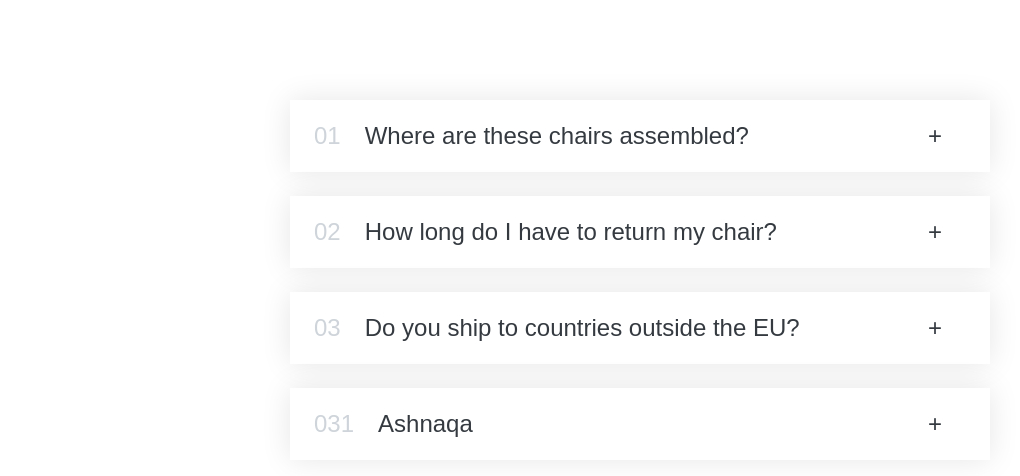
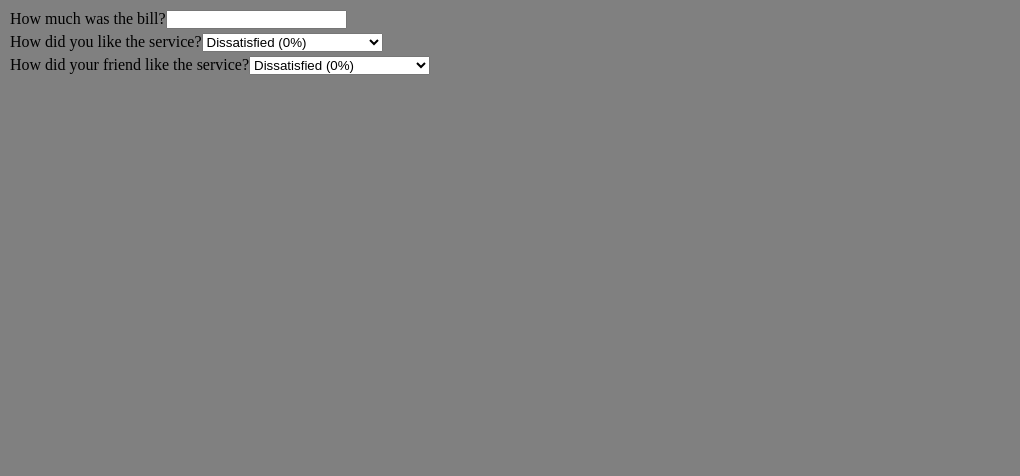
Before and after one commit to Abdurashidov-A/Udemy, a React (Create React App) app: page / in a window 1280 px wide. Shown: the top 476 px of the page, without its empty margins (0-1020 px from the left). Built offline with nearby package versions, Linux system fonts and the light colour scheme.

Commit message:
Tip Calculator

```diff
--- a/src/App.js
+++ b/src/App.js
@@ -1,68 +1,86 @@
 import { useState } from "react";
 
-const faqs = [
-  {
-    id: 1,
-    title: "Where are these chairs assembled?",
-    text: "Lorem ipsum dolor sit amet consectetur, adipisicing elit. Accusantium, quaerat temporibus quas dolore provident nisi ut aliquid ratione beatae sequi aspernatur veniam repellendus.",
-  },
-  {
-    id: 2,
-    title: "How long do I have to return my chair?",
-    text: "Pariatur recusandae dignissimos fuga voluptas unde optio nesciunt commodi beatae, explicabo natus.",
-  },
-  {
-    id: 3,
-    title: "Do you ship to countries outside the EU?",
-    text: "Excepturi velit laborum, perspiciatis nemo perferendis reiciendis aliquam possimus dolor sed! Dolore laborum ducimus veritatis facere molestias!",
-  },
-];
+const App = () => {
+  const [cost, setCost] = useState("");
+  const [tip, setTip] = useState(0);
+  const [tipSecond, setTipSecond] = useState(0);
+  const handleReset = () => {
+    setCost("");
+    setTip(0);
+    setTipSecond(0);
+  };
 
-const App = () => {
   return (
-    <div>
-      <Accardion data={faqs} />
+    <div className="app">
+      <BillInput cost={cost} setCost={setCost} />
+      <ServicePercentage percentage={tip} settingTip={setTip}>
+        How did you like the service?
+      </ServicePercentage>
+      <ServicePercentage percentage={tipSecond} settingTip={setTipSecond}>
+        How did your friend like the service?
+      </ServicePercentage>
+      <br />
+      {cost ? (
+        <div>
+          <Text cost={cost} tip={tip} tipSecond={tipSecond} />
+          <Reset onReset={handleReset} />
+        </div>
+      ) : (
+        ""
+      )}
     </div>
   );
 };
 
-const Accardion = ({ data }) => {
-  const [click, setClick] = useState(null);
-  console.log("click", click);
-
+function BillInput({ cost, setCost }) {
   return (
-    <div className="accordion">
-      {data.map((item, idx) => (
-        <AccordionItem
-          title={item.title}
-          num={idx}
-          click={click}
-          setClick={setClick}
-        >
-          {item.text}
-        </AccordionItem>
-      ))}
-      <AccordionItem title="Ashnaqa" num="3" click={click} setClick={setClick}>
-        <p>Hello my man, how are you</p>
-        <p>Hello my man, how are you</p>
-        <p>Hello my man, how are you</p>
-        <p>Hello my man, how are you</p>
-      </AccordionItem>
+    <div>
+      How much was the bill?
+      <input
+        type="text"
+        value={cost}
+        onChange={(e) => setCost(Number(e.target.value))}
+      />
     </div>
   );
-};
+}
 
-function AccordionItem({ id, num, click, setClick, children, title }) {
-  let isOpen = num === click;
-  function handleToggle() {
-    setClick(isOpen ? null : num);
-  }
+function ServicePercentage({ children, settingTip, percentage }) {
   return (
-    <div key={id} className={`item ${isOpen && "open"}`} onClick={handleToggle}>
-      <p className="number">{num < 9 ? `0${num + 1}` : num + 1}</p>
-      <p className="title">{title}</p>
-      <p className="icon">{isOpen ? "-" : "+"}</p>
-      {isOpen && <div className="content-box">{children}</div>}
+    <div>
+      {children}
+      <select
+        value={percentage}
+        onChange={(e) => settingTip(Number(e.target.value))}
+      >
+        <option value="">Dissatisfied (0%)</option>
+        <option value="5">It was okay (5%)</option>
+        <option value="10">It was good (10%)</option>
+        <option value="20">Absolutely amazing! (20%)</option>
+      </select>
+    </div>
+  );
+}
+
+function Text({ cost, tip, tipSecond }) {
+  const totalCost = cost + ((tip + tipSecond) * cost) / 2 / 100;
+  return (
+    <>
+      <h3>
+        You pay ${totalCost} (${cost} + ${((tip + tipSecond) * cost) / 2 / 100}
+        tip)
+      </h3>
+      <br />
+    </>
+  );
+}
+
+function Reset({ onReset }) {
+  return (
+    <div>
+      <button className="button" onClick={onReset}>
+        Reset
+      </button>
     </div>
   );
 }
--- a/src/index.css
+++ b/src/index.css
@@ -5,75 +5,15 @@
 }
 
 body {
-  font-family: sans-serif;
-  color: #343a40;
-  line-height: 1;
+  background-color: gray;
 }
 
-.accordion {
-  width: 700px;
-  margin: 100px auto;
+.app {
   display: flex;
   flex-direction: column;
-  gap: 24px;
+  gap: 4px;
+  padding: 10px;
 }
-
-.item {
-  box-shadow: 0 0 30px rgba(0, 0, 0, 0.1);
-  padding: 20px 24px;
-  padding-right: 48px;
-  cursor: pointer;
-  border-top: 4px solid #fff;
-  border-bottom: 4px solid #fff;
-
-  display: grid;
-  grid-template-columns: auto 1fr auto;
-  column-gap: 24px;
-  row-gap: 32px;
-  align-items: center;
+.button {
+  width: 50px;
 }
-
-.number {
-  font-size: 24px;
-  font-weight: 500;
-  color: #ced4da;
-}
-
-.title,
-.icon {
-  font-size: 24px;
-  font-weight: 500;
-}
-
-.content-box {
-  grid-column: 2 / -1;
-  padding-bottom: 16px;
-  line-height: 1.6;
-}
-
-.content-box ul {
-  color: #868e96;
-  margin-left: 16px;
-  margin-top: 16px;
-
-  display: flex;
-  flex-direction: column;
-  gap: 12px;
-}
-
-/* OPEN STATE */
-.open {
-  border-top: 4px solid #087f5b;
-}
-
-.open .number,
-.open .title {
-  color: #087f5b;
-}
-
-.none {
-  display: none;
-}
-li {
-  list-style: none;
-}
```
Also changed, not shown: src/components/test.js (deleted, +0 -53 lines).
